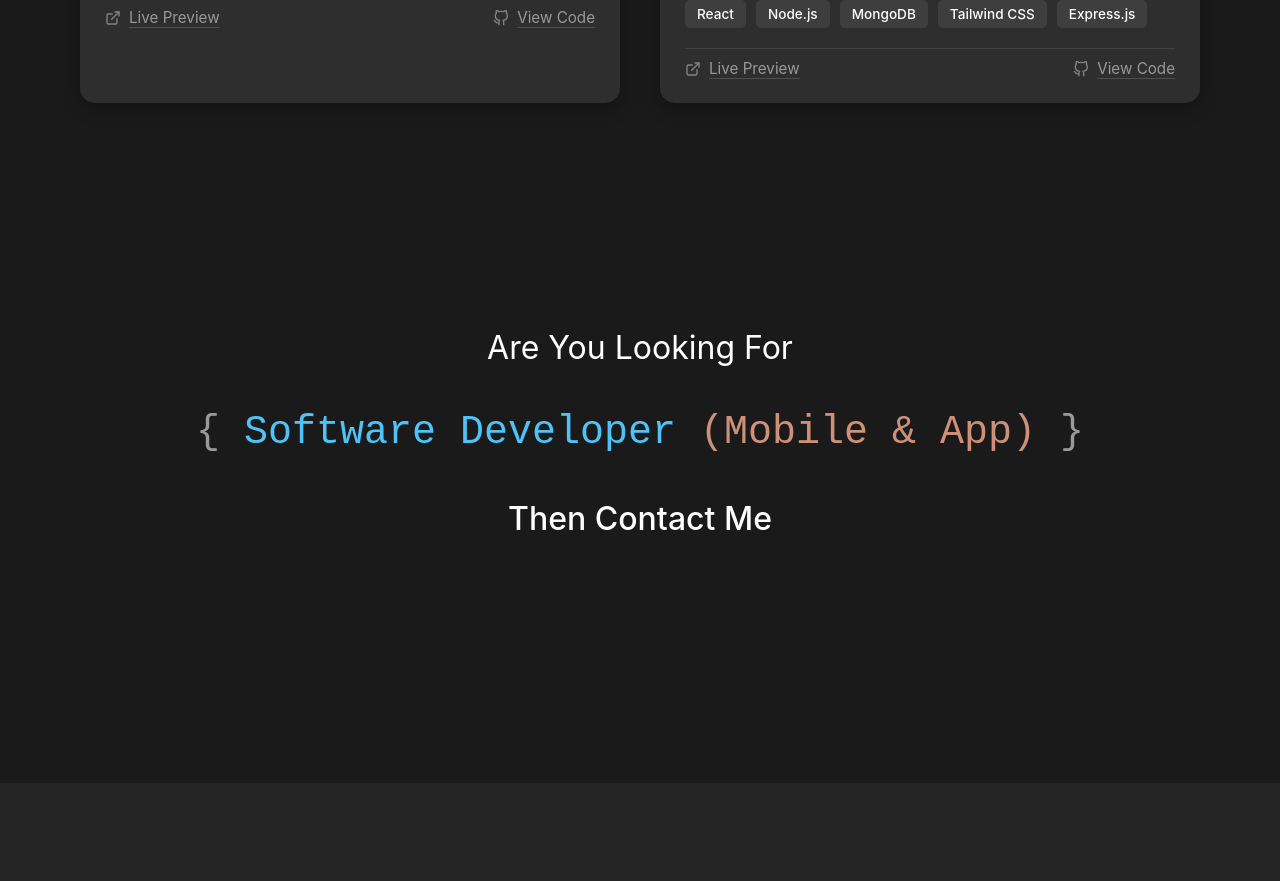
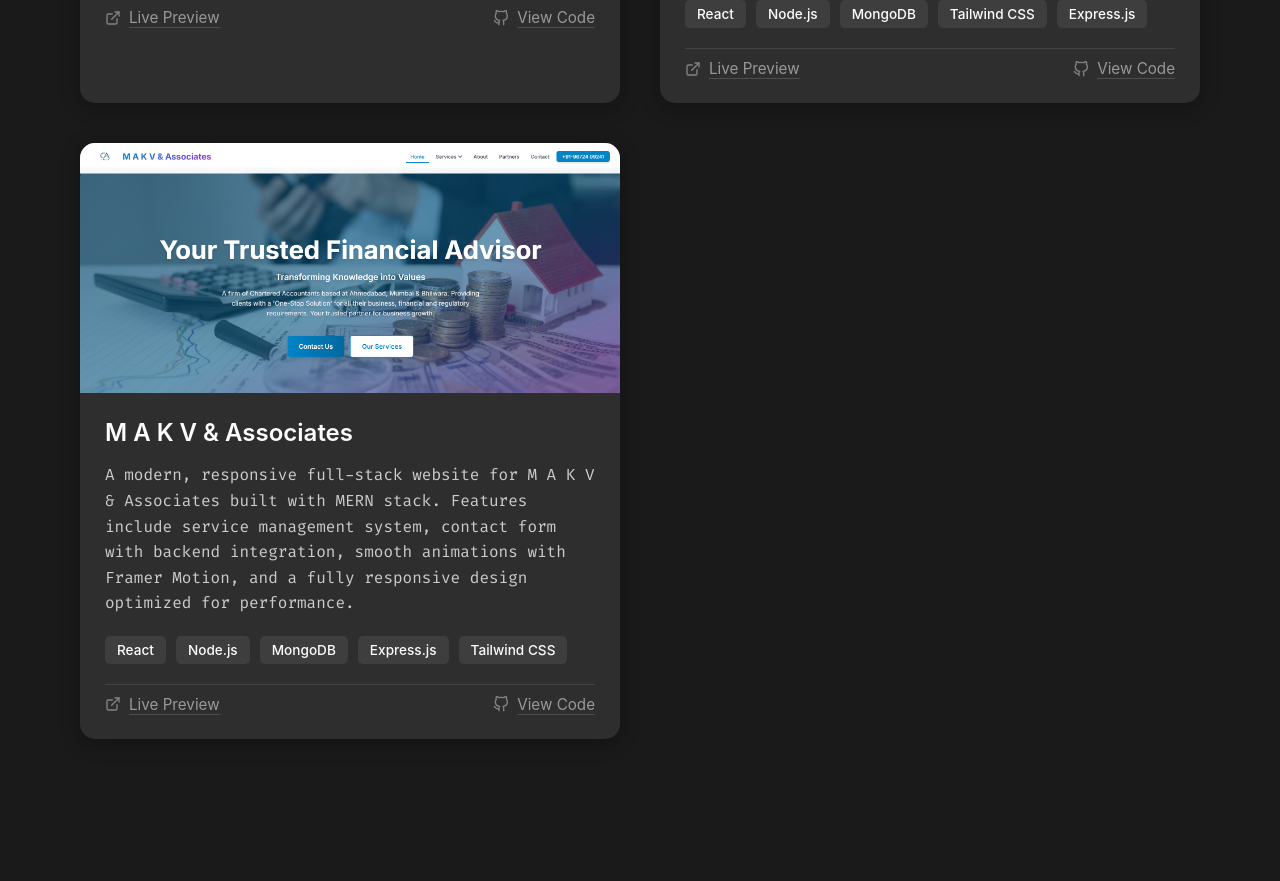
Before and after one commit to aniiiap/Ap_Portfolio, a React (Create React App) app: page / in a window 1280 px wide. Shown: the part 3847-4728 px from the top of the page. Built offline with nearby package versions, Linux system fonts and the light colour scheme.

Commit message:
Add project

```diff
--- a/src/components/Portfolio.css
+++ b/src/components/Portfolio.css
@@ -162,7 +162,7 @@
 
 .projects-grid {
     display: grid;
-    grid-template-columns: repeat(auto-fit, minmax(400px, 1fr));
+    grid-template-columns: repeat(2, 1fr);
     gap: 40px;
     margin-top: 40px;
 }
--- a/src/components/Portfolio.js
+++ b/src/components/Portfolio.js
@@ -6,6 +6,7 @@
 import { useScrollAnimation } from '../hooks/useScrollAnimation';
 import projectImage1 from '../projects/ccdb911aae3789ac3d3d32b5f26d50a2ba43d893.png';
 import projectImage2 from '../projects/image.png';
+import projectImage3 from '../projects/Screenshot 2025-12-17 224450.png';
 
 function Portfolio() {
     const { isDarkMode } = useTheme();
@@ -31,6 +32,15 @@
             liveDemo: "https://staffdox.co.in/",
             codeLink: "https://github.com/aniiiap/Staffdox_webapp",
             image: projectImage2
+        },
+        {
+            id: 3,
+            title: "M A K V & Associates",
+            description: "A modern, responsive full-stack website for M A K V & Associates built with MERN stack. Features include service management system, contact form with backend integration, smooth animations with Framer Motion, and a fully responsive design optimized for performance.",
+            technologies: ["React", "Node.js", "MongoDB", "Express.js", "Tailwind CSS"],
+            liveDemo: "https://www.makv.in/",
+            codeLink: "https://github.com/aniiiap/Makv_web",
+            image: projectImage3
         }
     ];
 
```
Also changed, not shown: src/projects/Screenshot 2025-12-17 224450.png (added).
